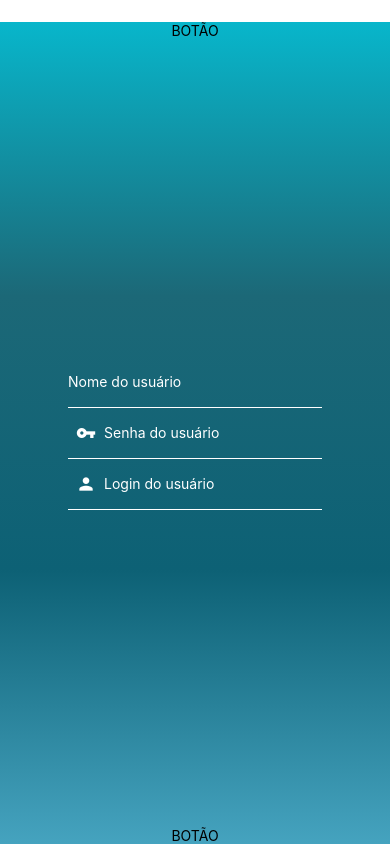
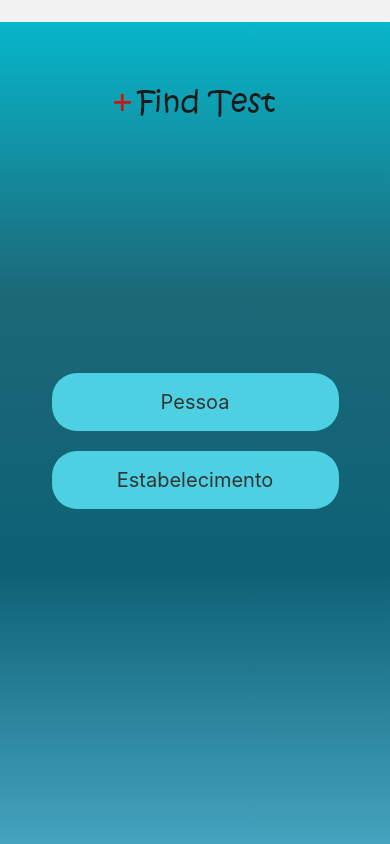
Before and after one commit to marinilsasansigolo/FindTest, a React Native app: screen /Home in a window 390 px wide. Built offline with nearby package versions, Linux system fonts and the light colour scheme.

Commit message:
Criação de componentes

```diff
--- a/App.js
+++ b/App.js
@@ -1,40 +1,23 @@
 import React from 'react'
-import { ScrollView, StyleSheet, Text, View } from 'react-native'
+import { NavigationContainer } from '@react-navigation/native'
+import { createNativeStackNavigator } from '@react-navigation/native-stack'
 
-import { Container } from './src/components/Background/style'
+import HomeScreen from './src/screens/Home'
+import SplashScreen from './src/screens/Splash'
 
-import TextBox from './src/components/TextBox'
+const Stack = createNativeStackNavigator()
 
 export default function App() {
     return (
-        <Container>
-            <View>
-                <Text>BOTÃO</Text>
-            </View>
-
-            <View>
-                <TextBox placeholder="Nome do usuário" />
-                <TextBox iconName="vpn-key" placeholder="Senha do usuário" isPassword={true} />
-                <TextBox
-                    style={{ marginTop: 80, padding: 5 }}
-                    iconName="person"
-                    placeholder="Login do usuário"
-                    keyboardType="email-address"
+        <NavigationContainer>
+            <Stack.Navigator initialRouteName="Splash">
+                <Stack.Screen name="Home" component={HomeScreen} options={{ headerShown: false }} />
+                <Stack.Screen
+                    name="Splash"
+                    component={SplashScreen}
+                    options={{ headerShown: false }}
                 />
-            </View>
-
-            <View>
-                <Text>BOTÃO</Text>
-            </View>
-        </Container>
+            </Stack.Navigator>
+        </NavigationContainer>
     )
 }
-
-// const styles = StyleSheet.create({
-//     containerContent: {
-//         flexDirection: 'column',
-//         backgroundColor: 'grey',
-//         alignItems: 'center',
-//         justifyContent: 'flex-end',
-//     },
-// })
--- a/src/components/Background/style.js
+++ b/src/components/FtsBackground/index.js
@@ -2,24 +2,13 @@ import styled from 'styled-components/native'
 
 import { LinearGradient } from 'expo-linear-gradient'
 
-export const Container = styled(LinearGradient).attrs({
+export const FtsBackground = styled(LinearGradient).attrs({
     colors: ['#08B6CB', '#1C6877', '#0D6175', '#45A3BF'],
     start: { x: 1, y: 0 },
     end: { x: 1, y: 1 },
 })`
     flex: 1;
-    /* justify-content: center; */
     justify-content: space-between;
     align-items: center;
     margin-top: 22px;
 `
-
-// export const Title = styled.Text`
-//     font-size: 28px;
-//     color: #fff;
-// `
-
-// export const Subtitle = styled.Text`
-//     font-size: 15px;
-//     color: blue;
-// `
--- /dev/null
+++ b/src/components/FtsButton/index.js
@@ -0,0 +1,31 @@
+import React from 'react'
+import { View, Text, TouchableOpacity } from 'react-native'
+import { StyleSheet } from 'react-native'
+
+export default function FtsButton(props) {
+    return (
+        <TouchableOpacity onPress={props.onPress}>
+            <View style={styles.buttonContainer}>
+                <Text style={styles.buttonText}>{props.text}</Text>
+            </View>
+        </TouchableOpacity>
+    )
+}
+
+const styles = StyleSheet.create({
+    buttonContainer: {
+        width: 287,
+        height: 58,
+        justifyContent: 'center',
+        alignItems: 'center',
+        backgroundColor: '#4DD0E2',
+        borderColor: '#707070',
+        paddingVertical: 8,
+        paddingHorizontal: 20,
+        borderRadius: 25,
+    },
+    buttonText: {
+        fontSize: 20,
+        color: '#343434',
+    },
+})
--- /dev/null
+++ b/src/components/FtsLogo/index.js
@@ -0,0 +1,13 @@
+import React from 'react'
+import { Image } from 'react-native'
+import { StyleSheet } from 'react-native'
+
+export default function FtsLogo() {
+    return <Image source={require('../../../assets/logo.png')} style={styles.margin} />
+}
+
+const styles = StyleSheet.create({
+    margin: {
+        marginTop: 60,
+    },
+})
--- a/src/components/TextBox/index.js
+++ b/src/components/FtsTextBox/index.js
@@ -5,7 +5,7 @@ import { MaterialIcons } from '@expo/vector-icons'
 
 import styles from './style'
 
-export default function CaixaDeTexto(props) {
+export default function FtsTextBox(props) {
     return (
         <View style={styles.container}>
             {props.iconName && <MaterialIcons style={styles.icon} name={props.iconName} />}
--- a/src/components/TextBox/style.js
+++ b/src/components/FtsTextBox/style.js
@@ -8,13 +8,11 @@ const styles = StyleSheet.create({
         borderBottomWidth: 0.8,
     },
     icon: {
-        // flex: 1,
         color: '#fff',
         fontSize: 20,
         margin: 8,
     },
     input: {
-        // flex: 5,
         height: 50,
         color: '#fff',
     },
--- /dev/null
+++ b/src/screens/Home/index.js
@@ -0,0 +1,40 @@
+import React from 'react'
+import { StyleSheet, View } from 'react-native'
+
+import FtsLogo from '../../components/FtsLogo'
+import { FtsBackground } from '../../components/FtsBackground'
+import FtsButton from '../../components/FtsButton'
+
+export default function HomeScreen() {
+    return (
+        <FtsBackground>
+            <View style={styles.containerContent}>
+                <View style={styles.logoContainer}>
+                    <FtsLogo />
+                </View>
+                <View style={styles.buttonsContainer}>
+                    <View>
+                        <View style={styles.button}>
+                            <FtsButton text="Pessoa" />
+                        </View>
+                    </View>
+                    <View>
+                        <View style={styles.button}>
+                            <FtsButton text="Estabelecimento" />
+                        </View>
+                    </View>
+                </View>
+            </View>
+        </FtsBackground>
+    )
+}
+
+const styles = StyleSheet.create({
+    containerContent: {
+        flex: 1,
+        alignItems: 'center',
+    },
+    logoContainer: { flex: 1 },
+    buttonsContainer: { flex: 2, marginTop: 100 },
+    button: { marginVertical: 10 },
+})
--- /dev/null
+++ b/src/screens/Splash/index.js
@@ -0,0 +1,50 @@
+import React from 'react'
+import { Alert, StyleSheet, Text, View } from 'react-native'
+
+import { FtsBackground } from '../../components/FtsBackground'
+import FtsLogo from '../../components/FtsLogo'
+
+export default function SplashScreen({ navigation }) {
+    return (
+        <FtsBackground>
+            <View style={styles.container}>
+                <View style={styles.logoContainer}>
+                    <FtsLogo />
+                </View>
+                <View style={styles.textContainer}>
+                    <Text
+                        style={styles.text}
+                        onPress={() => {
+                            navigation.navigate('Home')
+                        }}
+                    >
+                        Bem-vindo!
+                    </Text>
+                </View>
+            </View>
+        </FtsBackground>
+    )
+}
+
+const styles = StyleSheet.create({
+    container: {
+        flex: 1,
+    },
+    logoContainer: {
+        flex: 1,
+        justifyContent: 'flex-end',
+        alignItems: 'center',
+        marginBottom: 50,
+    },
+    textContainer: {
+        flex: 1,
+        justifyContent: 'flex-end',
+        alignItems: 'center',
+        marginBottom: 105,
+    },
+    text: {
+        fontSize: 23,
+        color: '#C1D4DC',
+        fontWeight: 'bold',
+    },
+})
```
Also changed, not shown: package.json (+13 -9 lines), src/components/FtsSearchBar/index.js (added, +34 -0 lines), assets/logo.png, 1 other file (tests, documents, lock files or other folders).
